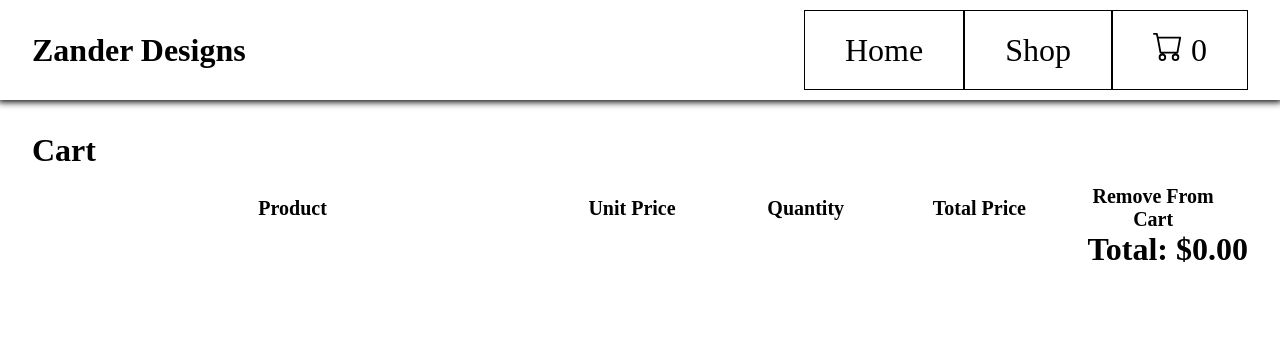
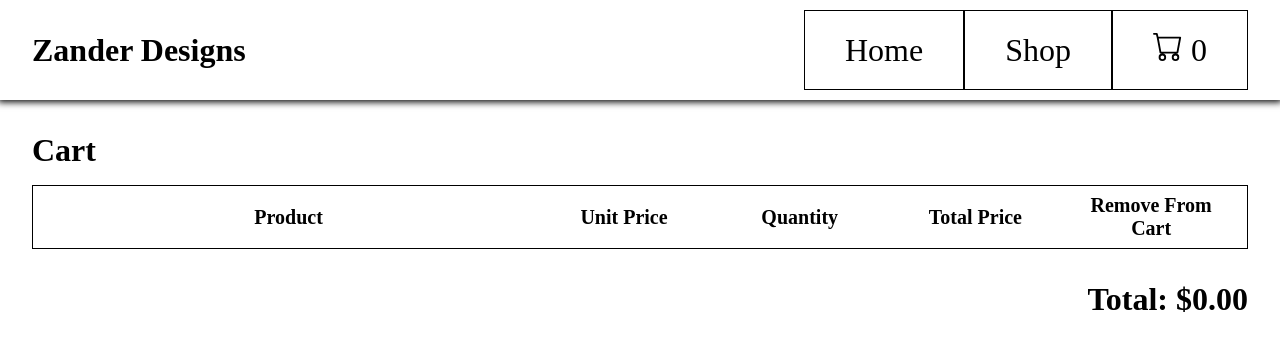
Before and after one commit to alex-delia/shopping-app, a React (Vite) app: page /cart in a window 1280 px wide. Shown: the top 348 px of the page. Built offline with nearby package versions, Linux system fonts and the light colour scheme.

Commit message:
improve header styling, especially when cart empty

```diff
--- a/src/components/Cart.jsx
+++ b/src/components/Cart.jsx
@@ -40,7 +40,7 @@ const Cart = () => {
         <div className={styles.container}>
             <h1 className={styles.header}>Cart</h1>
             <div className={styles.columnHeaders}>
-                <p className={styles.product}>Product</p>
+                <p>Product</p>
                 <p>Unit Price</p>
                 <p>Quantity</p>
                 <p>Total Price</p>
--- a/src/styles/Cart.module.css
+++ b/src/styles/Cart.module.css
@@ -9,20 +9,19 @@
 
 .columnHeaders {
     display: grid;
-    grid-template-columns: 1fr 2fr repeat(4, 1fr);
+    grid-template-columns: 3fr repeat(4, 1fr);
     justify-items: center;
     align-items: center;
     text-align: center;
     gap: 1rem;
     font-weight: bold;
-    padding: 0 1rem;
-}
-
-.product {
-    grid-column: 1 / 3;
+    padding: 0.5rem 1rem;
+    border: 1px solid black;
+    margin-bottom: 0.5rem;
 }
 
 .total {
+    margin-top: 2rem;
     font-size: 2rem;
     text-align: end;
 }
```
